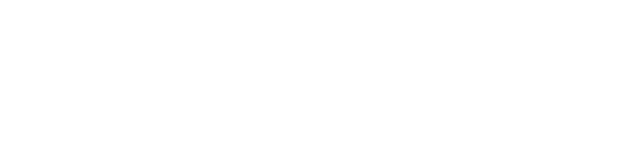
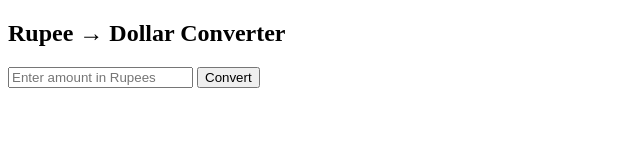
Before and after one commit to Dipti17Bhawar/Rupees-to-Dollars-conversion, a plain HTML site: page index.html in a window 1280 px wide. Shown: the whole page, without its empty margins (0-640 px from the left). Drawn offline with Linux system fonts and the light colour scheme.

Commit message:
create div

```diff
--- a/index.html
+++ b/index.html
@@ -5,6 +5,17 @@
          <link rel="stylesheet" href="style.css">
     </head>
     <body>
+        <div class="card">
+        <h2> Rupee → Dollar Converter</h2>
+
+        <input type="number" id="rupees" placeholder="Enter amount in Rupees">
+
+        <button onclick="convert()">Convert</button>
+
+        <div class="result" id="output">
+        </div>
+    </div>
+
 
     </body>
 </html>
```
